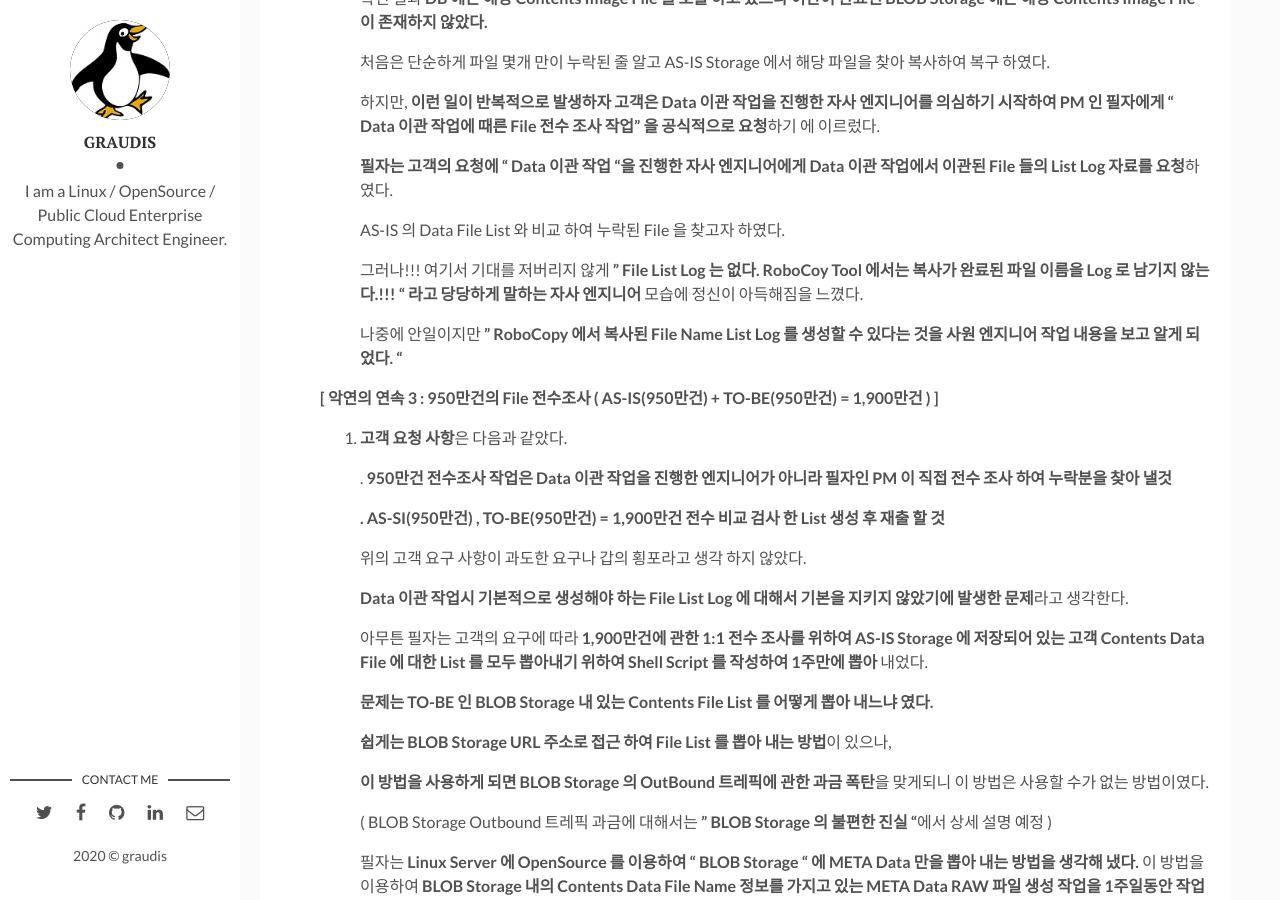
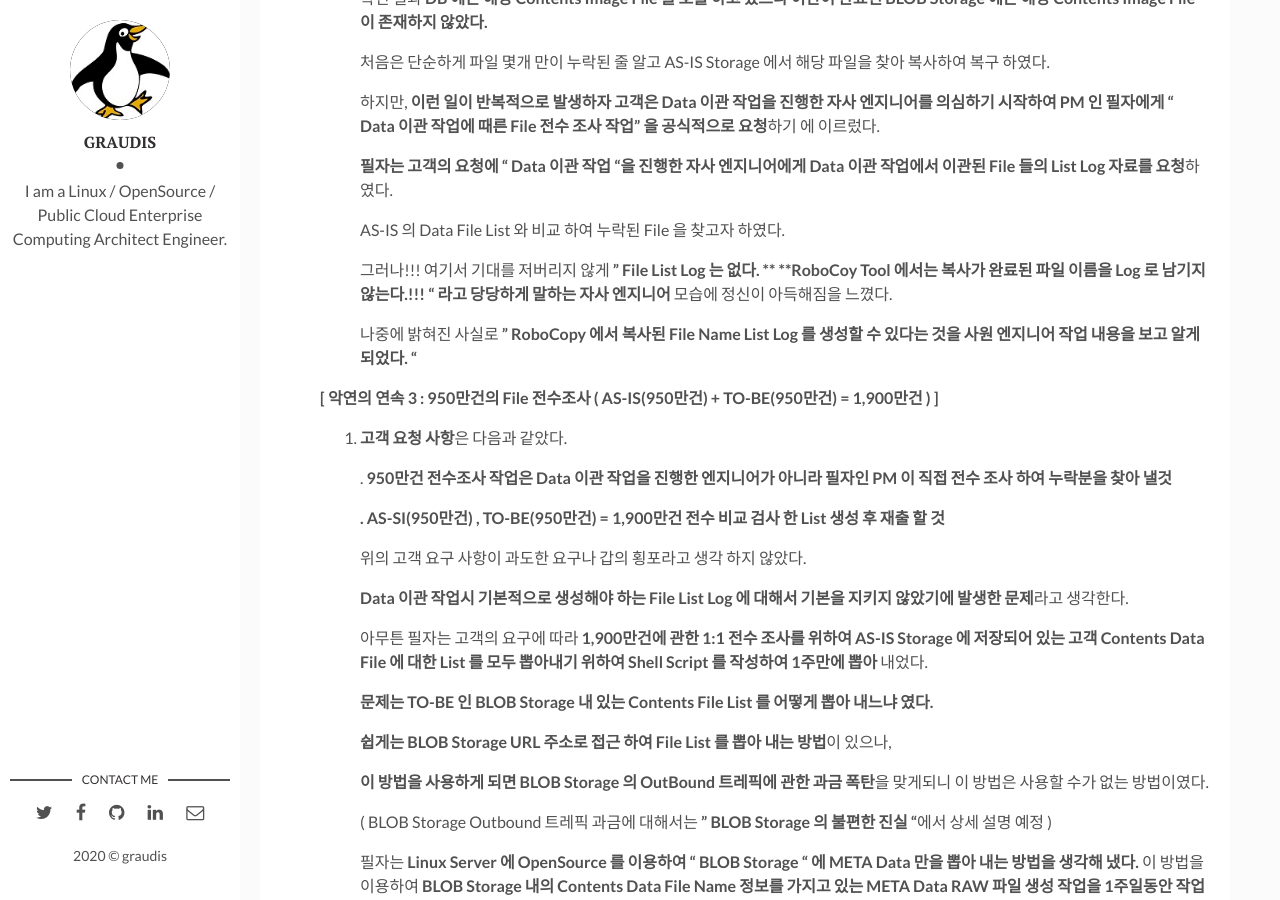
Before and after one commit to graudis/graudis.github.io, a Jekyll site: the page built from _posts/2020-10-11-azure-webapp-6.md, in a window 1280 px wide and 900 px high, scrolled down 3942 px. Built offline with Jekyll 4.4.1, drawn with Linux system fonts in a browser that asks for light colours; some of the changed text lies outside the part shown.

Commit message:
Update 2020-10-11-azure-webapp-6.md

```diff
--- a/_posts/2020-10-11-azure-webapp-6.md
+++ b/_posts/2020-10-11-azure-webapp-6.md
@@ -223,9 +223,10 @@ tags: cloud azure MS
 
 
 
-      그러나!!! 여기서 기대를 저버리지 않게 **" File List Log 는 없다. RoboCoy Tool 에서는 복사가 완료된 파일 이름을 Log 로 남기지 않는다.!!! " 라고 당당하게 말하는 자사 엔지니어** 모습에 정신이 아득해짐을 느꼈다.
+      그러나!!! 여기서 기대를 저버리지 않게 **" File List Log 는 없다. **
+      **RoboCoy Tool 에서는 복사가 완료된 파일 이름을 Log 로 남기지 않는다.!!! " 라고 당당하게 말하는 자사 엔지니어** 모습에 정신이 아득해짐을 느꼈다.
 
-      나중에 안일이지만 **" RoboCopy 에서 복사된 File Name List Log 를 생성할 수 있다는 것을 사원 엔지니어 작업 내용을 보고 알게 되었다. "**
+      나중에 밝혀진 사실로 **" RoboCopy 에서 복사된 File Name List Log 를 생성할 수 있다는 것을 사원 엔지니어 작업 내용을 보고 알게 되었다. "**
 
 
 
@@ -334,7 +335,7 @@ tags: cloud azure MS
 
       이러한 자세는 **프로젝트를 진행하는 같은 팀원들에게 엄청한 민폐**로 되돌아 오게 된다.
 
-      **본인이 모른다고 고객에게 " 그건 안됩니다. " 라는 말을 하는건 " 손바닥으로 하늘을 가리고 하늘이 없다고 말하는 일 "** 이라는 것을 왜 모르는지 모르겠다.
+      **본인이 모른다고 고객에게 " 그건 안됩니다. " 라는 말을 하는건 " 손바닥으로 하늘을 가리고 하늘이 보이지 않는다고 말하는 것 "** 이라는 것을 왜 모르는지 모르겠다.
 
 
 
@@ -344,7 +345,9 @@ tags: cloud azure MS
 
    필자가 **950만건의 파일을 전수 조사 및 10만건의 누락된 파일들을 일일히 경로파악 하여 복구 작업** 할당시의 심정이 얼마나 멘붕이였지를 글로 표현 하기에 다소 무리가 있다.
 
-   하지만, **팀원의 무지와 변명으로 인하여 구지 하지 않아도될 작업에 대해서 많은 시간과 노력이 소모** 되었으며, **소모된 시간과 노력에도 불구 하고 고객의 불신의 벽이 더 높아졌다**는 것에 대해서 **프로젝트 팀원에 대한 자질 검증에 대해서 많은 생각**을 하게 한 사건이다.
+   하지만, **팀원의 무지와 변명으로 인하여 구지 하지 않아도될 작업에 대해서 많은 시간과 노력이 소모** 되었으며,
+   **소모된 시간과 노력에도 불구 하고 고객의 불신의 벽이 더 높아졌다**는 것에
+   대해서 **프로젝트 팀원에 대한 자질 검증에 대해서 많은 생각**을 하게 한 사건이다.
 
 
 
```
